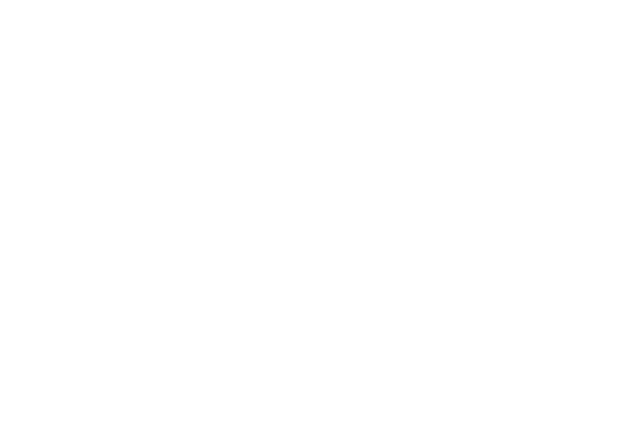
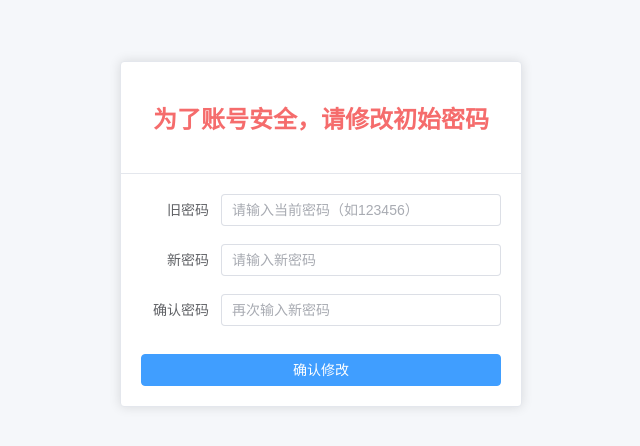
Before and after one commit to scolenchris/student_sys_frontend, a Vue app: page /change-password in a window 1280 px wide. Before the commit this address had no page. Shown: the part 156-602 px from the top of the page, without its empty margins (319-959 px from the left). Built offline with nearby package versions, Linux system fonts and the light colour scheme.

Commit message:
v1.05新增新用户强制修改密码逻辑，管理员重置密码

```diff
--- a/src/api/admin.js
+++ b/src/api/admin.js
@@ -46,3 +46,7 @@ export const importTeachersExcel = (formData) =>
       "Content-Type": "multipart/form-data",
     },
   });
+
+// --- 重置教师密码 ---
+export const resetTeacherPassword = (teacherId) =>
+  api.post(`/teachers/${teacherId}/reset_password`);
--- a/src/api/auth.js
+++ b/src/api/auth.js
@@ -1,10 +1,12 @@
-import axios from 'axios';
+import axios from "axios";
 
 // 指向你的 Flask 后端地址
 const api = axios.create({
-  baseURL: 'http://localhost:5000/api',
-  timeout: 5000
+  baseURL: "http://localhost:5000/api",
+  timeout: 5000,
 });
 
-export const loginApi = (data) => api.post('/auth/login', data);
-export const registerApi = (data) => api.post('/auth/register', data);
+export const loginApi = (data) => api.post("/auth/login", data);
+export const registerApi = (data) => api.post("/auth/register", data);
+export const changePasswordApi = (data) =>
+  api.post("/auth/change_password", data);
--- /dev/null
+++ b/src/views/ChangePassword.vue
@@ -0,0 +1,93 @@
+<template>
+  <div class="pwd-container">
+    <el-card class="pwd-card">
+      <template #header>
+        <h2 style="text-align: center; color: #f56c6c">
+          为了账号安全，请修改初始密码
+        </h2>
+      </template>
+      <el-form :model="form" label-width="80px">
+        <el-form-item label="旧密码">
+          <el-input
+            v-model="form.old_password"
+            type="password"
+            show-password
+            placeholder="请输入当前密码（如123456）"
+          />
+        </el-form-item>
+        <el-form-item label="新密码">
+          <el-input
+            v-model="form.new_password"
+            type="password"
+            show-password
+            placeholder="请输入新密码"
+          />
+        </el-form-item>
+        <el-form-item label="确认密码">
+          <el-input
+            v-model="form.confirm_password"
+            type="password"
+            show-password
+            placeholder="再次输入新密码"
+          />
+        </el-form-item>
+        <el-button
+          type="primary"
+          @click="handleSubmit"
+          style="width: 100%; margin-top: 10px"
+          >确认修改</el-button
+        >
+      </el-form>
+    </el-card>
+  </div>
+</template>
+
+<script setup>
+import { reactive } from "vue";
+import { useRouter } from "vue-router";
+import { changePasswordApi } from "../api/auth";
+import { ElMessage } from "element-plus";
+
+const router = useRouter();
+const form = reactive({
+  old_password: "",
+  new_password: "",
+  confirm_password: "",
+});
+
+const handleSubmit = async () => {
+  if (!form.old_password || !form.new_password) {
+    return ElMessage.warning("请填写完整");
+  }
+  if (form.new_password !== form.confirm_password) {
+    return ElMessage.warning("两次新密码输入不一致");
+  }
+
+  try {
+    const userId = localStorage.getItem("user_id");
+    await changePasswordApi({
+      user_id: userId,
+      old_password: form.old_password,
+      new_password: form.new_password,
+    });
+    ElMessage.success("密码修改成功，请重新登录");
+    localStorage.clear();
+    router.push("/");
+  } catch (err) {
+    ElMessage.error(err.response?.data?.msg || "修改失败");
+  }
+};
+</script>
+
+<style scoped>
+.pwd-container {
+  height: 100vh;
+  display: flex;
+  justify-content: center;
+  align-items: center;
+  background-color: #f5f7fa;
+}
+.pwd-card {
+  width: 400px;
+}
+</style>
--- a/src/views/Login.vue
+++ b/src/views/Login.vue
@@ -2,7 +2,9 @@
   <div class="login-container">
     <el-card class="login-card">
       <template #header>
-        <h2 style="text-align: center;">{{ isRegister ? '新用户注册' : '学生管理系统登录' }}</h2>
+        <h2 style="text-align: center">
+          {{ isRegister ? "新用户注册" : "学生管理系统登录" }}
+        </h2>
       </template>
 
       <el-form :model="form" label-width="80px">
@@ -26,11 +28,16 @@
         </el-form-item>
 
         <div class="btn-group">
-          <el-button type="primary" @click="handleSubmit" :loading="loading" style="width: 100%;">
-            {{ isRegister ? '提交申请' : '立即登录' }}
+          <el-button
+            type="primary"
+            @click="handleSubmit"
+            :loading="loading"
+            style="width: 100%"
+          >
+            {{ isRegister ? "提交申请" : "立即登录" }}
           </el-button>
-          <el-link @click="isRegister = !isRegister" style="margin-top: 15px;">
-            {{ isRegister ? '已有账号？去登录' : '没有账号？去注册申请' }}
+          <el-link @click="isRegister = !isRegister" style="margin-top: 15px">
+            {{ isRegister ? "已有账号？去登录" : "没有账号？去注册申请" }}
           </el-link>
         </div>
       </el-form>
@@ -39,25 +46,25 @@
 </template>
 
 <script setup>
-import { ref, reactive } from 'vue';
-import { useRouter } from 'vue-router';
-import { loginApi, registerApi } from '../api/auth';
-import { ElMessage } from 'element-plus';
+import { ref, reactive } from "vue";
+import { useRouter } from "vue-router";
+import { loginApi, registerApi } from "../api/auth";
+import { ElMessage } from "element-plus";
 
 const router = useRouter();
 const isRegister = ref(false);
 const loading = ref(false);
 
 const form = reactive({
-  username: '',
-  password: '',
-  name: '',
-  role: 'teacher'
+  username: "",
+  password: "",
+  name: "",
+  role: "teacher",
 });
 
 const handleSubmit = async () => {
   if (!form.username || !form.password) {
-    return ElMessage.warning('请填写完整信息');
+    return ElMessage.warning("请填写完整信息");
   }
 
   loading.value = true;
@@ -67,25 +74,35 @@ const handleSubmit = async () => {
       ElMessage.success(res.data.msg);
       isRegister.value = false; // 注册后切换到登录
     } else {
-      const res = await loginApi({ username: form.username, password: form.password });
-      localStorage.setItem('user_id', res.data.user_id);
-      localStorage.setItem('user_role', res.data.role);
-      localStorage.setItem('username', res.data.username);
-      ElMessage.success('登录成功');
+      const res = await loginApi({
+        username: form.username,
+        password: form.password,
+      });
+      localStorage.setItem("user_id", res.data.user_id);
+      localStorage.setItem("user_role", res.data.role);
+      localStorage.setItem("username", res.data.username);
+      if (res.data.must_change_password) {
+        ElMessage.warning("检测到您使用的是初始密码，请立即修改");
+        setTimeout(() => {
+          router.push("/change-password");
+        }, 500);
+        return; // 阻止后续跳转
+      }
+      ElMessage.success("登录成功");
       // 存储用户信息并跳转
-      localStorage.setItem('user_role', res.data.role);
+      localStorage.setItem("user_role", res.data.role);
       // router.push(res.data.role === 'admin' ? '/admin/dashboard' : '/teacher/dashboard');
       // router.push(res.data.role === 'admin' ? '/admin' : '/teacher');
       setTimeout(() => {
-        if (res.data.role === 'admin') {
-          router.push('/admin/approval');
+        if (res.data.role === "admin") {
+          router.push("/admin/approval");
         } else {
-          router.push('/teacher/scores'); // 直接跳转到子路由，不要只跳到 /teacher
+          router.push("/teacher/scores"); // 直接跳转到子路由，不要只跳到 /teacher
         }
       }, 100);
     }
   } catch (error) {
-    ElMessage.error(error.response?.data?.msg || '操作失败');
+    ElMessage.error(error.response?.data?.msg || "操作失败");
   } finally {
     loading.value = false;
   }
--- a/src/views/admin/TeacherList.vue
+++ b/src/views/admin/TeacherList.vue
@@ -81,7 +81,7 @@
         min-width="80"
       />
 
-      <el-table-column label="操作" width="60" fixed="right">
+      <el-table-column label="操作" width="140" fixed="right">
         <template #default="scope">
           <el-button
             type="primary"
@@ -90,6 +90,14 @@
             @click="editTeacher(scope.row)"
             >编辑</el-button
           >
+          <el-popconfirm
+            title="确定将密码重置为 123456 吗?"
+            @confirm="handleResetPwd(scope.row.id)"
+          >
+            <template #reference>
+              <el-button type="danger" link size="small">重置密码</el-button>
+            </template>
+          </el-popconfirm>
         </template>
       </el-table-column>
     </el-table>
@@ -248,6 +256,7 @@ import {
   getClasses,
   getSubjects,
   importTeachersExcel,
+  resetTeacherPassword,
 } from "../../api/admin";
 import { ElMessage } from "element-plus";
 import { Delete } from "@element-plus/icons-vue";
@@ -345,6 +354,16 @@ const handleUpload = async (param) => {
   }
 };
 
+// 重置教师密码
+const handleResetPwd = async (id) => {
+  try {
+    const res = await resetTeacherPassword(id);
+    ElMessage.success(res.data.msg);
+  } catch (err) {
+    ElMessage.error(err.response?.data?.msg || "重置失败");
+  }
+};
+
 onMounted(() => {
   fetchData();
   fetchOptions();
```
Also changed, not shown: src/router/index.js (+43 -20 lines).
